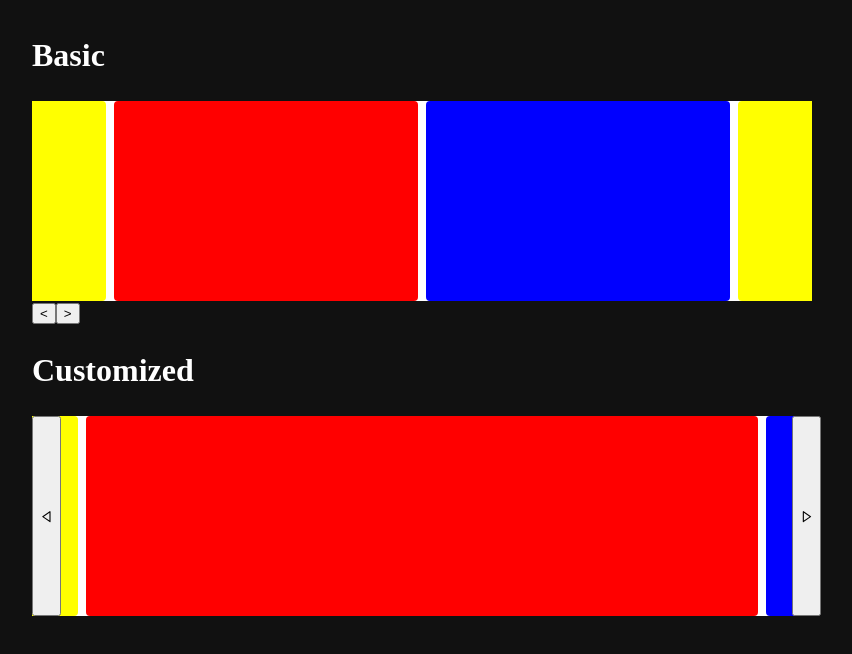
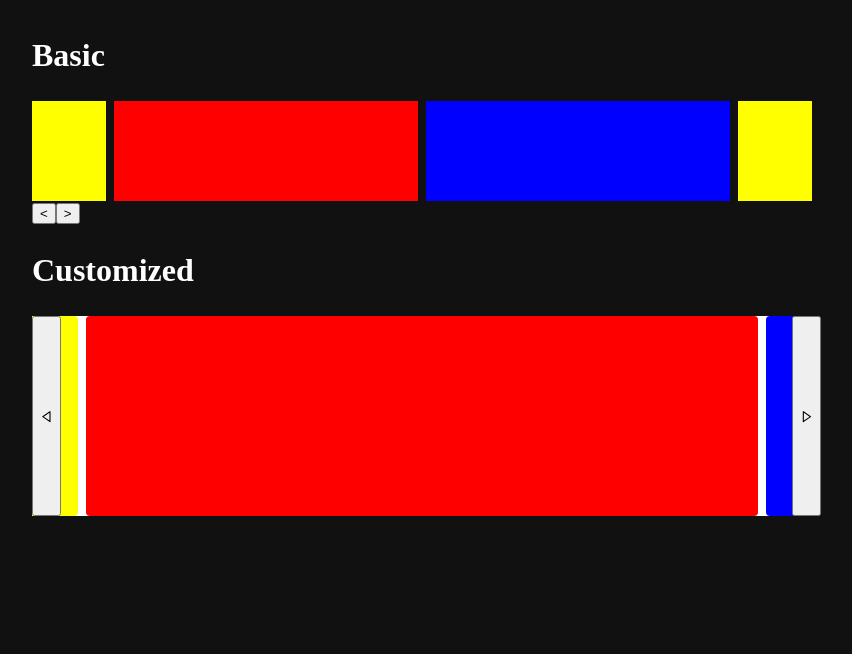
Before and after one commit to ku6ryo/ReactCarousel, a React (Vite) app: page / in a window 1280 px wide. Shown: the top 654 px of the page, without its empty margins (218-1070 px from the left). Built offline with nearby package versions, Linux system fonts and the light colour scheme.

Commit message:
fixed README

```diff
--- a/src/App.module.scss
+++ b/src/App.module.scss
@@ -8,7 +8,6 @@
 }
 
 .container0 {
-  position: relative;
   background-color: white;
 
   .item0 {
--- a/src/App.tsx
+++ b/src/App.tsx
@@ -10,7 +10,6 @@ function App() {
   return (
     <div className={style.frame}>
       <h1>Basic</h1>
-      <div className={style.container0}>
       <CarouselBase
         slideTime={500}
         itemsPerPage={2}
@@ -18,11 +17,10 @@ function App() {
         rightExposure="10%"
         leftExposure="10%"
       >
-          <div className={style.item0} style={{ background: "red"}}></div>
-          <div className={style.item0} style={{ background: "blue"}}></div>
-          <div className={style.item0} style={{ background: "yellow"}}></div>
+        <div className={style.item0} style={{ background: "red", height: "100px"}} />
+        <div className={style.item0} style={{ background: "blue", height: "100px"}} />
+        <div className={style.item0} style={{ background: "yellow", height: "100px"}} />
       </CarouselBase>
-      </div>
       <div>
         <button onClick={() => setIndex0((v) => v - 2)}>{"<"}</button>
         <button onClick={() => setIndex0((v) => v + 2)}>{">"}</button>
```
Also changed, not shown: 1 other file (tests, documents, lock files or other folders). Lines whose indentation alone changed are shown as unchanged.
